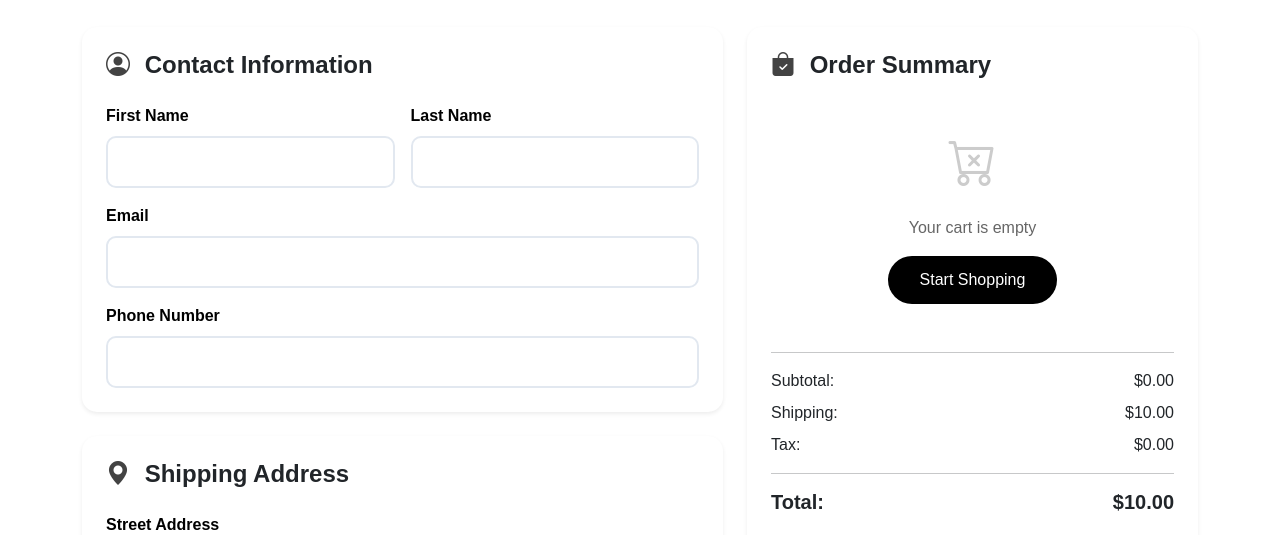
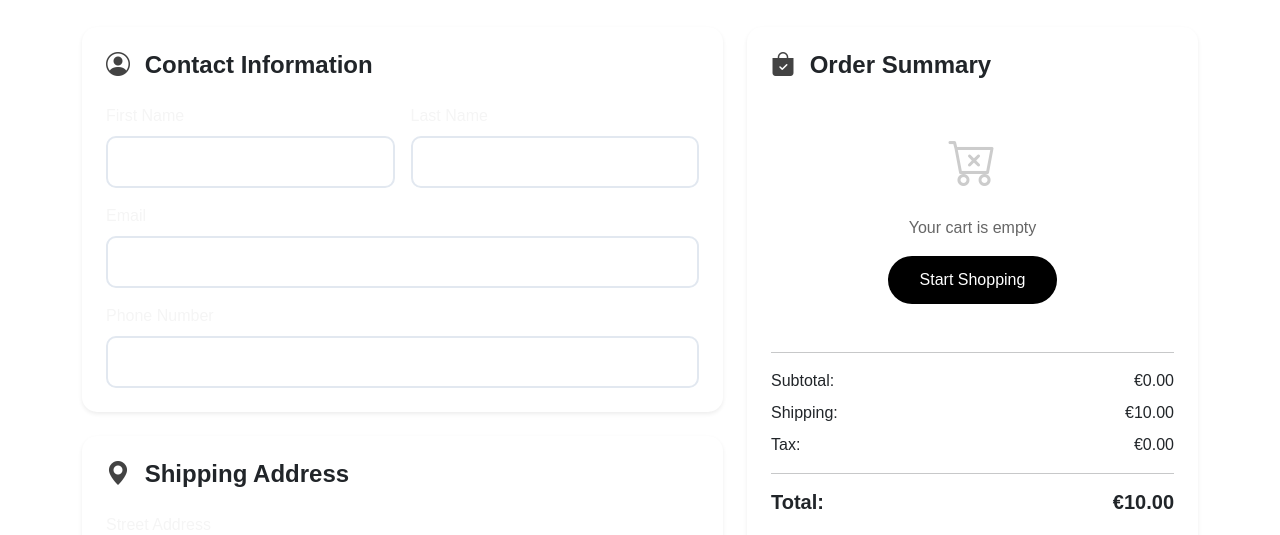
Before and after one commit to Nelson-Lamounier/demo-ecommerce-website, a plain HTML site: page checkout.html in a window 1280 px wide. Shown: the part 265-800 px from the top of the page. Drawn offline with nearby package versions, Linux system fonts and the light colour scheme.

Commit message:
Style color fixed

```diff
--- a/checkout.html
+++ b/checkout.html
@@ -104,7 +104,7 @@
                                     <select class="form-select" required>
                                         <option value="">Select Country</option>
                                         <option value="US">United States</option>
-                                        <option value="CA">Canada</option>
+                                        <option value="IR">Ireland</option>
                                         <option value="UK">United Kingdom</option>
                                         <option value="AU">Australia</option>
                                     </select>
@@ -152,22 +152,22 @@
 
                             <div class="d-flex justify-content-between mb-2">
                                 <span>Subtotal:</span>
-                                <span id="checkoutSubtotal">$0.00</span>
+                                <span id="checkoutSubtotal">€0.00</span>
                             </div>
                             <div class="d-flex justify-content-between mb-2">
                                 <span>Shipping:</span>
-                                <span id="checkoutShipping">$0.00</span>
+                                <span id="checkoutShipping">€0.00</span>
                             </div>
                             <div class="d-flex justify-content-between mb-2">
                                 <span>Tax:</span>
-                                <span id="checkoutTax">$0.00</span>
+                                <span id="checkoutTax">€0.00</span>
                             </div>
 
                             <hr>
 
                             <div class="d-flex justify-content-between mb-4">
                                 <h5 class="fw-bold">Total:</h5>
-                                <h5 class="fw-bold" id="checkoutTotal">$0.00</h5>
+                                <h5 class="fw-bold" id="checkoutTotal">€0.00</h5>
                             </div>
 
                             <button type="submit" form="checkoutForm" class="btn btn-primary w-100 btn-lg mb-2">
@@ -215,7 +215,7 @@
                 </div>
             </div>
             <hr class="my-4">
-            <p class="text-center text-muted mb-0">&copy; 2024 ActiveWear. All rights reserved.</p>
+            <p class="text-center text-muted mb-0">&copy; 2025 ActiveWear. All rights reserved.</p>
         </div>
     </footer>
 
--- a/checkout.js
+++ b/checkout.js
@@ -66,11 +66,11 @@ function calculateTotals() {
 
   document.getElementById(
     "checkoutSubtotal"
-  ).textContent = `$${subtotal.toFixed(2)}`;
+  ).textContent = `€${subtotal.toFixed(2)}`;
   document.getElementById("checkoutShipping").textContent =
-    shipping === 0 ? "FREE" : `$${shipping.toFixed(2)}`;
-  document.getElementById("checkoutTax").textContent = `$${tax.toFixed(2)}`;
-  document.getElementById("checkoutTotal").textContent = `$${total.toFixed(2)}`;
+    shipping === 0 ? "FREE" : `€${shipping.toFixed(2)}`;
+  document.getElementById("checkoutTax").textContent = `€${tax.toFixed(2)}`;
+  document.getElementById("checkoutTotal").textContent = `€${total.toFixed(2)}`;
 }
 
 // Remove from cart
--- a/styles.css
+++ b/styles.css
@@ -289,7 +289,7 @@ html {
 }
 
 .feature-card {
-    background: white;
+    background: rgb(248, 246, 246);
     border-radius: 15px;
     transition: all 0.3s ease;
     height: 100%;
@@ -350,7 +350,7 @@ html {
 .price {
     font-size: 1.5rem;
     font-weight: bold;
-    color: var(--primary-color);
+    color: var(--light-bg);
 }
 
 /* About Section */
@@ -1063,8 +1063,8 @@ html {
 
 /* Form Styles */
 .form-label {
-    font-weight: 600;
-    color: var(--text-dark);
+    font-weight: 300;
+    color: var(--light-bg);
     margin-bottom: 0.5rem;
 }
 
```
Also changed, not shown: index.html (+2 -2 lines), script.js (+4 -4 lines), 1 other file.
